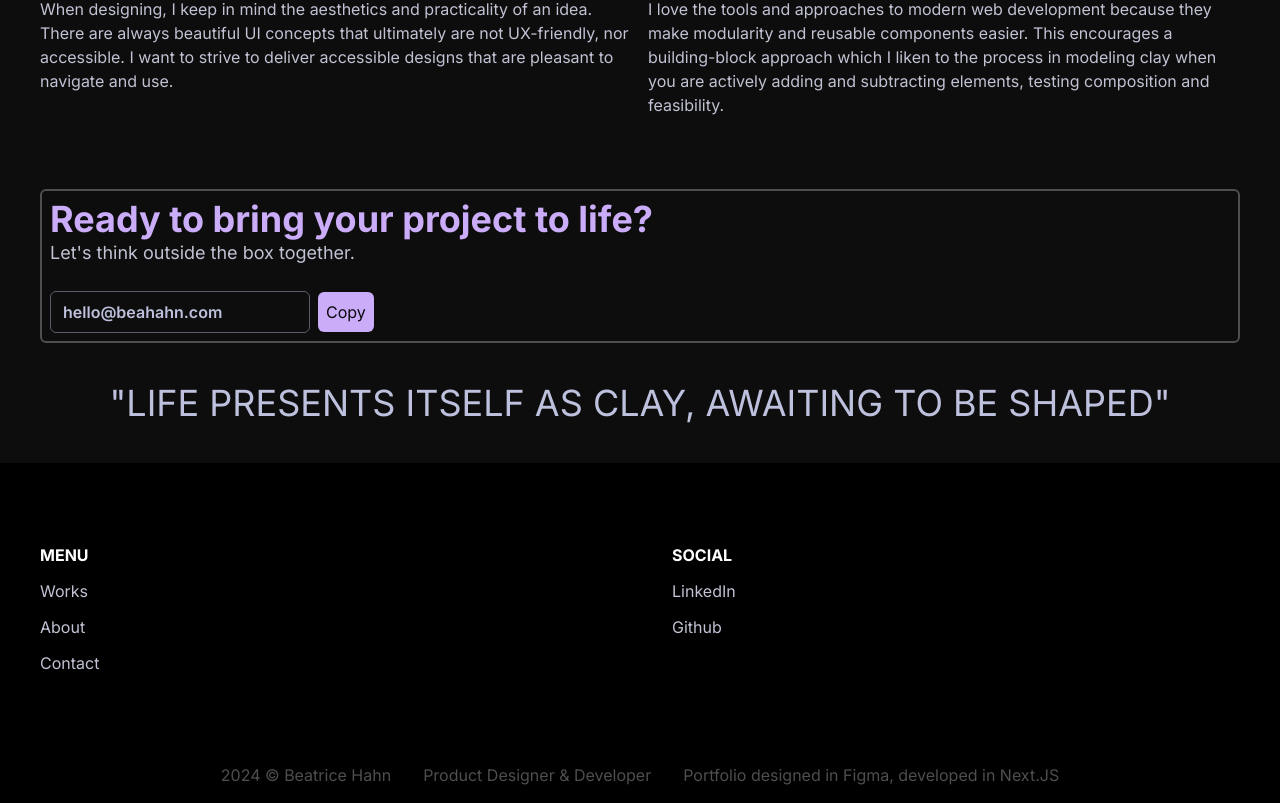
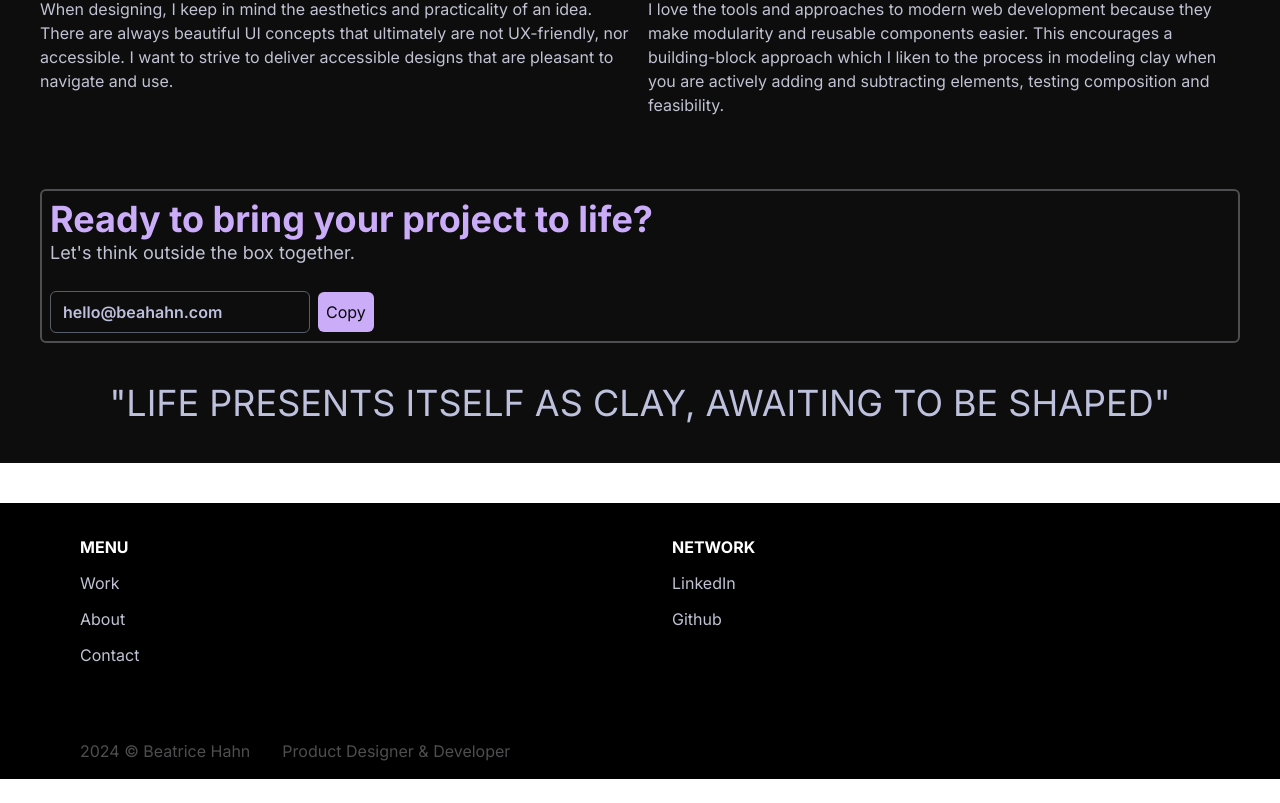
Before and after one commit to beatricehahn/nextjs-portfolio, a Next.js app: page / in a window 1280 px wide. Shown: the part 3621-4424 px from the top of the page. After the commit the page ends 4400 px from the top, so only its background shows below. Built offline with nearby package versions, Linux system fonts and the light colour scheme.

Commit message:
Update footer margin, paddings, links

```diff
--- a/components/organisms/Footer.tsx
+++ b/components/organisms/Footer.tsx
@@ -2,24 +2,23 @@ import { FooterItem } from "../molecules/FooterItem"
 
 export const Footer = () => {
   return (
-    <footer className="bg-black w-full pt-2" id="footer-content-wrapper">
-        <div className='flex justify-start m-10'>
+    <footer className="bg-black w-full" id="footer-content-wrapper">
+        <div className='flex justify-start mt-10 mb-10 mx-[24px] md:mx-20'>
           <ul className='mt-[32px] mb-[32px] mr-[32px] w-[50%]' id='navigation-links'>
             <h6 className='text-white font-bold'>MENU</h6>
-            <li className="mt-[12px]"><a href="#works" className='text-white-200'>Works</a></li>
+            <li className="mt-[12px]"><a href="#works" className='text-white-200'>Work</a></li>
             <li className="mt-[12px]"><a href="#about" className='text-white-200'>About</a></li>
             <li className="mt-[12px]"><a href="#contact" className='text-white-200'>Contact</a></li>
           </ul>
           <ul className='mt-[32px] mb-[32px]' id='social-links'>
-            <h6 className='text-white font-bold'>SOCIAL</h6>
-            <li className="mt-[12px]"><a href="https://www.linkedin.com/in/beatrice-hahn/" className='text-white-200'>LinkedIn</a></li>
-            <li className="mt-[12px]"><a href="https://github.com/beatricehahn" className='text-white-200'>Github</a></li>
+            <h6 className='text-white font-bold'>NETWORK</h6>
+            <li className="mt-[12px]"><a href="https://www.linkedin.com/in/beatrice-hahn/" target="_blank" className='text-white-200'>LinkedIn</a></li>
+            <li className="mt-[12px]"><a href="https://github.com/beatricehahn" target="_blank" className='text-white-200'>Github</a></li>
           </ul>
         </div>
-        <div className='mt-[32px] mb-0 flex flex-col md:flex-row justify-center m-10' id='copyright-and-details'>
-            <span className='text-white-800 p-4'>2024 &copy; Beatrice Hahn</span>
-            <span className='text-white-800 p-4'>Product Designer & Developer</span>
-            <span className='text-white-800 p-4'>Portfolio designed in Figma, developed in Next.JS</span>
+        <div className='mt-[32px] mb-0 flex mx-[24px] md:mx-20' id='copyright-and-details'>
+            <span className='text-white-800 pb-4'>2024 &copy; Beatrice Hahn</span>
+            <span className='text-white-800 pl-8 pb-4'>Product Designer & Developer</span>
         </div>
     </footer>
   )
```
